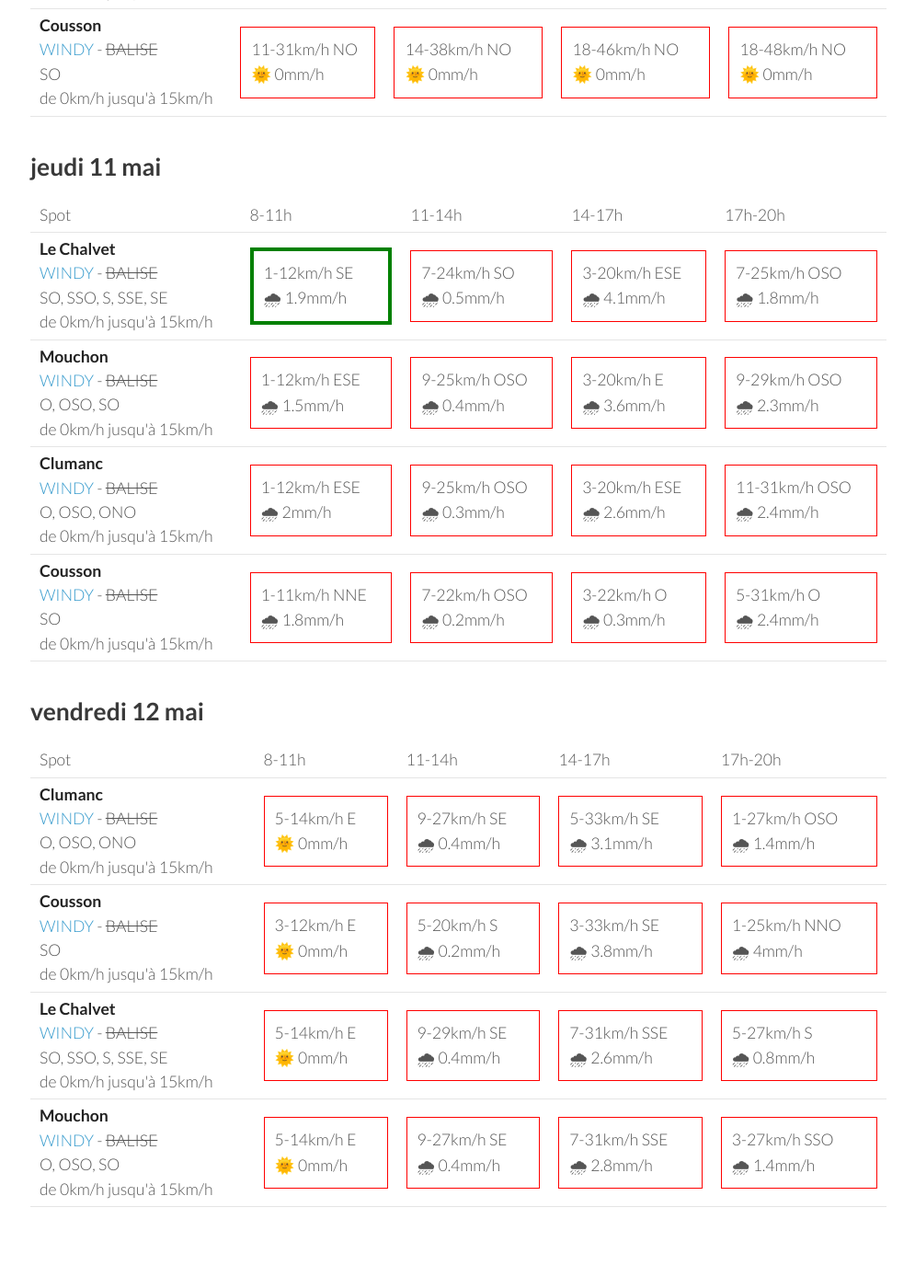
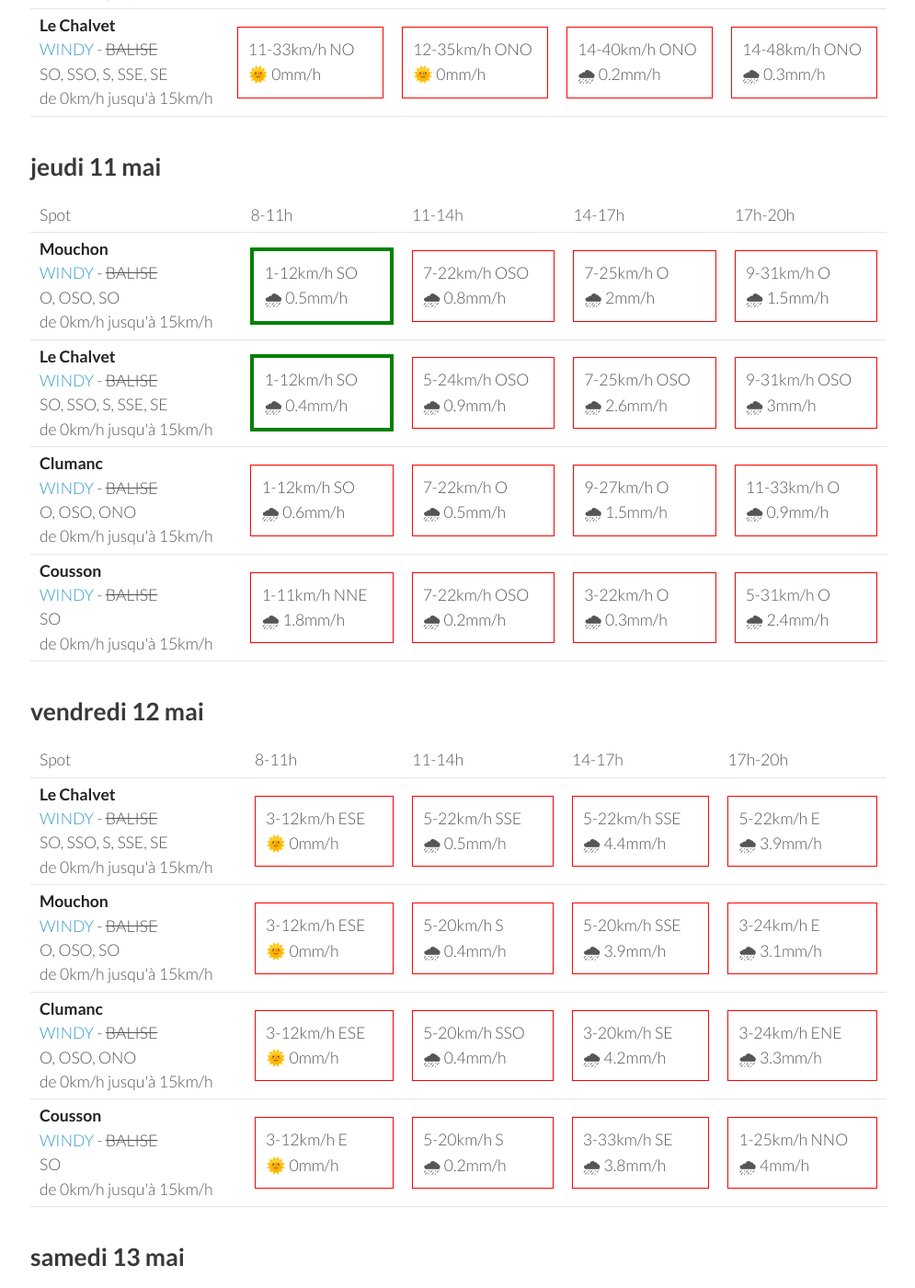
Before and after one commit to parapente-dans-le-nord/parapente-dans-le-nord.github.io, a Jekyll site: the page built from saint_andre.markdown, in a window 1280 px wide and 1400 px high, scrolled down 1892 px. Shown: the whole window at 92% size, without its empty margins (25-1020 px from the left). Built offline with Jekyll 4.4.1, drawn with Linux system fonts in a browser that asks for light colours; some of the changed text lies outside the part shown.

Commit message:
update index.markdown

```diff
--- a/saint_andre.markdown
+++ b/saint_andre.markdown
@@ -136,30 +136,20 @@ page mise à jour le lundi 08 mai 06:36
 <tr>
         <td><strong>Mouchon</strong><br><a href="https://windy.com/43.992/6.424?43.878,6.425,10,m:eSuaglR">WINDY</a> - <span class="no-balise"> BALISE </span><br> <span class="vent-favorable">O, OSO, SO</span><br><span class="force-vent">de 0km/h jusqu'à 15km/h</span> </td>
 
-            <td><div class="not-flyable"><p>12-37km/h NO</p><p>🌞 0mm/h</p></div></td>
-            <td><div class="not-flyable"><p>14-40km/h NO</p><p>🌞 0mm/h</p></div></td>
-            <td><div class="not-flyable"><p>16-44km/h ONO</p><p>🌞 0mm/h</p></div></td>
-            <td><div class="not-flyable"><p>16-50km/h ONO</p><p>🌞 0mm/h</p></div></td>
+            <td><div class="not-flyable"><p>11-33km/h ONO</p><p>🌞 0mm/h</p></div></td>
+            <td><div class="not-flyable"><p>12-38km/h ONO</p><p>🌞 0mm/h</p></div></td>
+            <td><div class="not-flyable"><p>14-42km/h ONO</p><p>🌞 0mm/h</p></div></td>
+            <td><div class="not-flyable"><p>16-48km/h ONO</p><p>🌞 0mm/h</p></div></td>
 
 
     </tr>
 <tr>
         <td><strong>Clumanc</strong><br><a href="https://windy.com/44.027/6.402?43.914,6.403,10,m:eSxaglP">WINDY</a> - <span class="no-balise"> BALISE </span><br> <span class="vent-favorable">O, OSO, ONO</span><br><span class="force-vent">de 0km/h jusqu'à 15km/h</span> </td>
 
-            <td><div class="not-flyable"><p>11-35km/h NO</p><p>🌞 0mm/h</p></div></td>
-            <td><div class="not-flyable"><p>14-40km/h NO</p><p>🌞 0mm/h</p></div></td>
-            <td><div class="not-flyable"><p>16-44km/h ONO</p><p>🌞 0mm/h</p></div></td>
-            <td><div class="not-flyable"><p>18-50km/h ONO</p><p>🌞 0mm/h</p></div></td>
-
-
-    </tr>
-<tr>
-        <td><strong>Le Chalvet</strong><br><a href="https://windy.com/43.979/6.480?43.866,6.480,10,m:eSsaglX">WINDY</a> - <span class="no-balise"> BALISE </span><br> <span class="vent-favorable">SO, SSO, S, SSE, SE</span><br><span class="force-vent">de 0km/h jusqu'à 15km/h</span> </td>
-
-            <td><div class="not-flyable"><p>12-37km/h NO</p><p>🌞 0mm/h</p></div></td>
-            <td><div class="not-flyable"><p>14-40km/h ONO</p><p>🌞 0mm/h</p></div></td>
-            <td><div class="not-flyable"><p>18-46km/h ONO</p><p>🌞 0mm/h</p></div></td>
-            <td><div class="not-flyable"><p>14-51km/h ONO</p><p>🌞 0mm/h</p></div></td>
+            <td><div class="not-flyable"><p>11-31km/h ONO</p><p>🌞 0mm/h</p></div></td>
+            <td><div class="not-flyable"><p>12-38km/h ONO</p><p>🌞 0mm/h</p></div></td>
+            <td><div class="not-flyable"><p>14-42km/h ONO</p><p>🌞 0mm/h</p></div></td>
+            <td><div class="not-flyable"><p>16-48km/h ONO</p><p>🌞 0mm/h</p></div></td>
 
 
     </tr>
@@ -170,6 +160,16 @@ page mise à jour le lundi 08 mai 06:36
             <td><div class="not-flyable"><p>14-38km/h NO</p><p>🌞 0mm/h</p></div></td>
             <td><div class="not-flyable"><p>18-46km/h NO</p><p>🌞 0mm/h</p></div></td>
             <td><div class="not-flyable"><p>18-48km/h NO</p><p>🌞 0mm/h</p></div></td>
+
+
+    </tr>
+<tr>
+        <td><strong>Le Chalvet</strong><br><a href="https://windy.com/43.979/6.480?43.866,6.480,10,m:eSsaglX">WINDY</a> - <span class="no-balise"> BALISE </span><br> <span class="vent-favorable">SO, SSO, S, SSE, SE</span><br><span class="force-vent">de 0km/h jusqu'à 15km/h</span> </td>
+
+            <td><div class="not-flyable"><p>11-33km/h NO</p><p>🌞 0mm/h</p></div></td>
+            <td><div class="not-flyable"><p>12-35km/h ONO</p><p>🌞 0mm/h</p></div></td>
+            <td><div class="not-flyable"><p>14-40km/h ONO</p><p>🌧 0.2mm/h</p></div></td>
+            <td><div class="not-flyable"><p>14-48km/h ONO</p><p>🌧 0.3mm/h</p></div></td>
 
 
     </tr>
@@ -190,32 +190,32 @@ page mise à jour le lundi 08 mai 06:36
       <td>17h-20h</td>
     </tr>
 <tr>
-        <td><strong>Le Chalvet</strong><br><a href="https://windy.com/43.979/6.480?43.866,6.480,10,m:eSsaglX">WINDY</a> - <span class="no-balise"> BALISE </span><br> <span class="vent-favorable">SO, SSO, S, SSE, SE</span><br><span class="force-vent">de 0km/h jusqu'à 15km/h</span> </td>
+        <td><strong>Mouchon</strong><br><a href="https://windy.com/43.992/6.424?43.878,6.425,10,m:eSuaglR">WINDY</a> - <span class="no-balise"> BALISE </span><br> <span class="vent-favorable">O, OSO, SO</span><br><span class="force-vent">de 0km/h jusqu'à 15km/h</span> </td>
 
-            <td><div class="flyable"><p>1-12km/h SE</p><p>🌧 1.9mm/h</p></div></td>
-            <td><div class="not-flyable"><p>7-24km/h SO</p><p>🌧 0.5mm/h</p></div></td>
-            <td><div class="not-flyable"><p>3-20km/h ESE</p><p>🌧 4.1mm/h</p></div></td>
-            <td><div class="not-flyable"><p>7-25km/h OSO</p><p>🌧 1.8mm/h</p></div></td>
+            <td><div class="flyable"><p>1-12km/h SO</p><p>🌧 0.5mm/h</p></div></td>
+            <td><div class="not-flyable"><p>7-22km/h OSO</p><p>🌧 0.8mm/h</p></div></td>
+            <td><div class="not-flyable"><p>7-25km/h O</p><p>🌧 2mm/h</p></div></td>
+            <td><div class="not-flyable"><p>9-31km/h O</p><p>🌧 1.5mm/h</p></div></td>
 
 
     </tr>
 <tr>
-        <td><strong>Mouchon</strong><br><a href="https://windy.com/43.992/6.424?43.878,6.425,10,m:eSuaglR">WINDY</a> - <span class="no-balise"> BALISE </span><br> <span class="vent-favorable">O, OSO, SO</span><br><span class="force-vent">de 0km/h jusqu'à 15km/h</span> </td>
+        <td><strong>Le Chalvet</strong><br><a href="https://windy.com/43.979/6.480?43.866,6.480,10,m:eSsaglX">WINDY</a> - <span class="no-balise"> BALISE </span><br> <span class="vent-favorable">SO, SSO, S, SSE, SE</span><br><span class="force-vent">de 0km/h jusqu'à 15km/h</span> </td>
 
-            <td><div class="not-flyable"><p>1-12km/h ESE</p><p>🌧 1.5mm/h</p></div></td>
-            <td><div class="not-flyable"><p>9-25km/h OSO</p><p>🌧 0.4mm/h</p></div></td>
-            <td><div class="not-flyable"><p>3-20km/h E</p><p>🌧 3.6mm/h</p></div></td>
-            <td><div class="not-flyable"><p>9-29km/h OSO</p><p>🌧 2.3mm/h</p></div></td>
+            <td><div class="flyable"><p>1-12km/h SO</p><p>🌧 0.4mm/h</p></div></td>
+            <td><div class="not-flyable"><p>5-24km/h OSO</p><p>🌧 0.9mm/h</p></div></td>
+            <td><div class="not-flyable"><p>7-25km/h OSO</p><p>🌧 2.6mm/h</p></div></td>
+            <td><div class="not-flyable"><p>9-31km/h OSO</p><p>🌧 3mm/h</p></div></td>
 
 
     </tr>
 <tr>
         <td><strong>Clumanc</strong><br><a href="https://windy.com/44.027/6.402?43.914,6.403,10,m:eSxaglP">WINDY</a> - <span class="no-balise"> BALISE </span><br> <span class="vent-favorable">O, OSO, ONO</span><br><span class="force-vent">de 0km/h jusqu'à 15km/h</span> </td>
 
-            <td><div class="not-flyable"><p>1-12km/h ESE</p><p>🌧 2mm/h</p></div></td>
-            <td><div class="not-flyable"><p>9-25km/h OSO</p><p>🌧 0.3mm/h</p></div></td>
-            <td><div class="not-flyable"><p>3-20km/h ESE</p><p>🌧 2.6mm/h</p></div></td>
-            <td><div class="not-flyable"><p>11-31km/h OSO</p><p>🌧 2.4mm/h</p></div></td>
+            <td><div class="not-flyable"><p>1-12km/h SO</p><p>🌧 0.6mm/h</p></div></td>
+            <td><div class="not-flyable"><p>7-22km/h O</p><p>🌧 0.5mm/h</p></div></td>
+            <td><div class="not-flyable"><p>9-27km/h O</p><p>🌧 1.5mm/h</p></div></td>
+            <td><div class="not-flyable"><p>11-33km/h O</p><p>🌧 0.9mm/h</p></div></td>
 
 
     </tr>
@@ -246,12 +246,32 @@ page mise à jour le lundi 08 mai 06:36
       <td>17h-20h</td>
     </tr>
 <tr>
+        <td><strong>Le Chalvet</strong><br><a href="https://windy.com/43.979/6.480?43.866,6.480,10,m:eSsaglX">WINDY</a> - <span class="no-balise"> BALISE </span><br> <span class="vent-favorable">SO, SSO, S, SSE, SE</span><br><span class="force-vent">de 0km/h jusqu'à 15km/h</span> </td>
+
+            <td><div class="not-flyable"><p>3-12km/h ESE</p><p>🌞 0mm/h</p></div></td>
+            <td><div class="not-flyable"><p>5-22km/h SSE</p><p>🌧 0.5mm/h</p></div></td>
+            <td><div class="not-flyable"><p>5-22km/h SSE</p><p>🌧 4.4mm/h</p></div></td>
+            <td><div class="not-flyable"><p>5-22km/h E</p><p>🌧 3.9mm/h</p></div></td>
+
+
+    </tr>
+<tr>
+        <td><strong>Mouchon</strong><br><a href="https://windy.com/43.992/6.424?43.878,6.425,10,m:eSuaglR">WINDY</a> - <span class="no-balise"> BALISE </span><br> <span class="vent-favorable">O, OSO, SO</span><br><span class="force-vent">de 0km/h jusqu'à 15km/h</span> </td>
+
+            <td><div class="not-flyable"><p>3-12km/h ESE</p><p>🌞 0mm/h</p></div></td>
+            <td><div class="not-flyable"><p>5-20km/h S</p><p>🌧 0.4mm/h</p></div></td>
+            <td><div class="not-flyable"><p>5-20km/h SSE</p><p>🌧 3.9mm/h</p></div></td>
+            <td><div class="not-flyable"><p>3-24km/h E</p><p>🌧 3.1mm/h</p></div></td>
+
+
+    </tr>
+<tr>
         <td><strong>Clumanc</strong><br><a href="https://windy.com/44.027/6.402?43.914,6.403,10,m:eSxaglP">WINDY</a> - <span class="no-balise"> BALISE </span><br> <span class="vent-favorable">O, OSO, ONO</span><br><span class="force-vent">de 0km/h jusqu'à 15km/h</span> </td>
 
-            <td><div class="not-flyable"><p>5-14km/h E</p><p>🌞 0mm/h</p></div></td>
-            <td><div class="not-flyable"><p>9-27km/h SE</p><p>🌧 0.4mm/h</p></div></td>
-            <td><div class="not-flyable"><p>5-33km/h SE</p><p>🌧 3.1mm/h</p></div></td>
-            <td><div class="not-flyable"><p>1-27km/h OSO</p><p>🌧 1.4mm/h</p></div></td>
+            <td><div class="not-flyable"><p>3-12km/h ESE</p><p>🌞 0mm/h</p></div></td>
+            <td><div class="not-flyable"><p>5-20km/h SSO</p><p>🌧 0.4mm/h</p></div></td>
+            <td><div class="not-flyable"><p>3-20km/h SE</p><p>🌧 4.2mm/h</p></div></td>
+            <td><div class="not-flyable"><p>3-24km/h ENE</p><p>🌧 3.3mm/h</p></div></td>
 
 
     </tr>
@@ -265,23 +285,49 @@ page mise à jour le lundi 08 mai 06:36
 
 
     </tr>
+
+</tbody>
+</table>
+{:/}
+## samedi 13 mai
+
+{::nomarkdown}
+<table>
+  <tbody>
+    <tr>
+      <td>Spot</td>
+      <td>8-11h</td>
+      <td>11-14h</td>
+      <td>14-17h</td>
+      <td>17h-20h</td>
+    </tr>
 <tr>
         <td><strong>Le Chalvet</strong><br><a href="https://windy.com/43.979/6.480?43.866,6.480,10,m:eSsaglX">WINDY</a> - <span class="no-balise"> BALISE </span><br> <span class="vent-favorable">SO, SSO, S, SSE, SE</span><br><span class="force-vent">de 0km/h jusqu'à 15km/h</span> </td>
 
-            <td><div class="not-flyable"><p>5-14km/h E</p><p>🌞 0mm/h</p></div></td>
-            <td><div class="not-flyable"><p>9-29km/h SE</p><p>🌧 0.4mm/h</p></div></td>
-            <td><div class="not-flyable"><p>7-31km/h SSE</p><p>🌧 2.6mm/h</p></div></td>
-            <td><div class="not-flyable"><p>5-27km/h S</p><p>🌧 0.8mm/h</p></div></td>
+            <td><div class="not-flyable"><p>1-11km/h NE</p><p>🌧 0.2mm/h</p></div></td>
+            <td><div class="not-flyable"><p>1-20km/h N</p><p>🌧 1.7mm/h</p></div></td>
+            <td><div class="not-flyable"><p>7-22km/h SE</p><p>🌧 3.3mm/h</p></div></td>
+            <td><div class="not-flyable"><p>1-24km/h E</p><p>🌧 0.7mm/h</p></div></td>
 
 
     </tr>
 <tr>
         <td><strong>Mouchon</strong><br><a href="https://windy.com/43.992/6.424?43.878,6.425,10,m:eSuaglR">WINDY</a> - <span class="no-balise"> BALISE </span><br> <span class="vent-favorable">O, OSO, SO</span><br><span class="force-vent">de 0km/h jusqu'à 15km/h</span> </td>
 
-            <td><div class="not-flyable"><p>5-14km/h E</p><p>🌞 0mm/h</p></div></td>
-            <td><div class="not-flyable"><p>9-27km/h SE</p><p>🌧 0.4mm/h</p></div></td>
-            <td><div class="not-flyable"><p>7-31km/h SSE</p><p>🌧 2.8mm/h</p></div></td>
-            <td><div class="not-flyable"><p>3-27km/h SSO</p><p>🌧 1.4mm/h</p></div></td>
+            <td><div class="not-flyable"><p>1-11km/h ENE</p><p>🌧 0.3mm/h</p></div></td>
+            <td><div class="not-flyable"><p>3-20km/h NNE</p><p>🌧 2.8mm/h</p></div></td>
+            <td><div class="not-flyable"><p>5-20km/h SE</p><p>🌧 3mm/h</p></div></td>
+            <td><div class="not-flyable"><p>1-22km/h NO</p><p>🌧 0.6mm/h</p></div></td>
+
+
+    </tr>
+<tr>
+        <td><strong>Clumanc</strong><br><a href="https://windy.com/44.027/6.402?43.914,6.403,10,m:eSxaglP">WINDY</a> - <span class="no-balise"> BALISE </span><br> <span class="vent-favorable">O, OSO, ONO</span><br><span class="force-vent">de 0km/h jusqu'à 15km/h</span> </td>
+
+            <td><div class="not-flyable"><p>1-11km/h E</p><p>🌧 0.4mm/h</p></div></td>
+            <td><div class="not-flyable"><p>3-18km/h NNE</p><p>🌧 4mm/h</p></div></td>
+            <td><div class="not-flyable"><p>3-20km/h SE</p><p>🌧 3.3mm/h</p></div></td>
+            <td><div class="not-flyable"><p>3-20km/h NO</p><p>🌧 0.7mm/h</p></div></td>
 
 
     </tr>
```
Also changed, not shown: other parts of saint_andre.markdown (+1 -1 lines).
